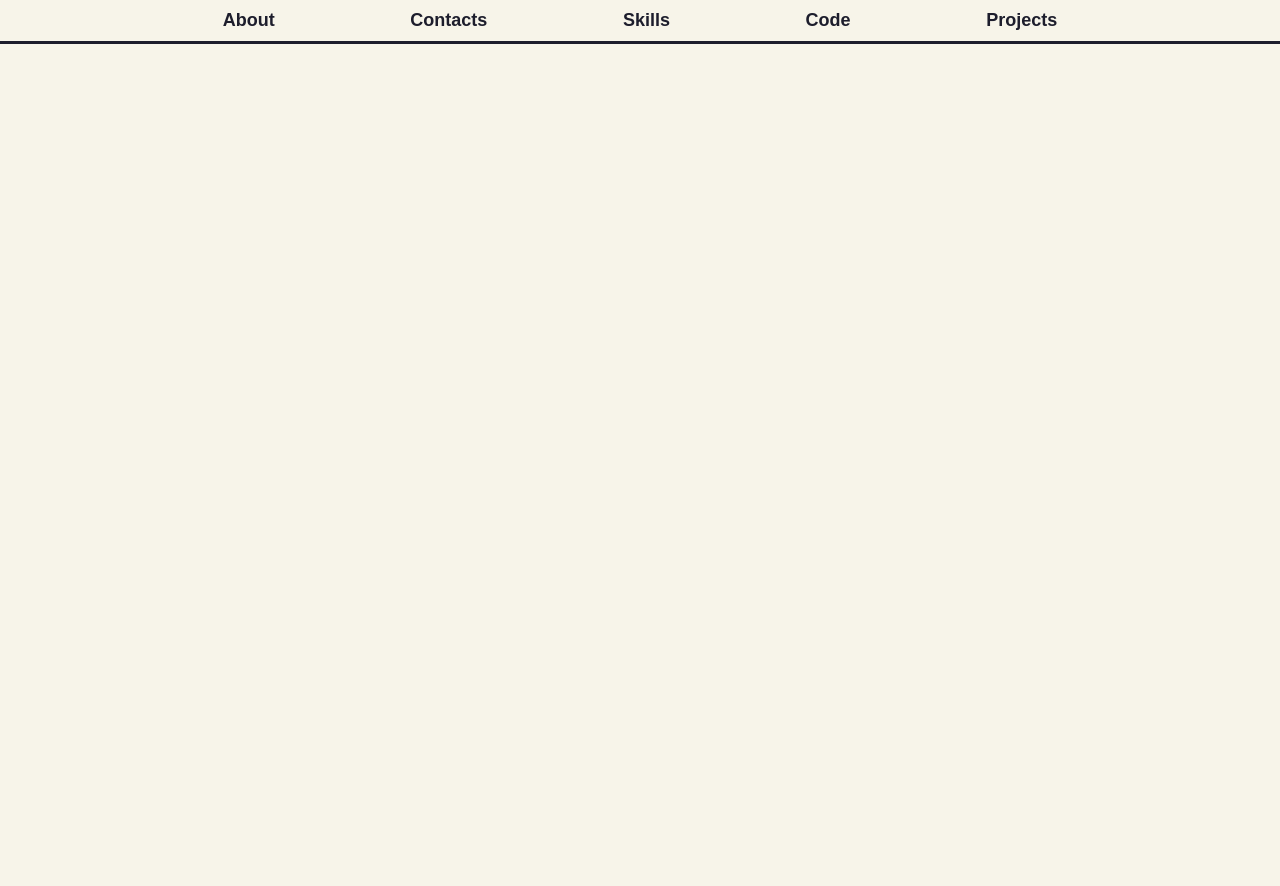
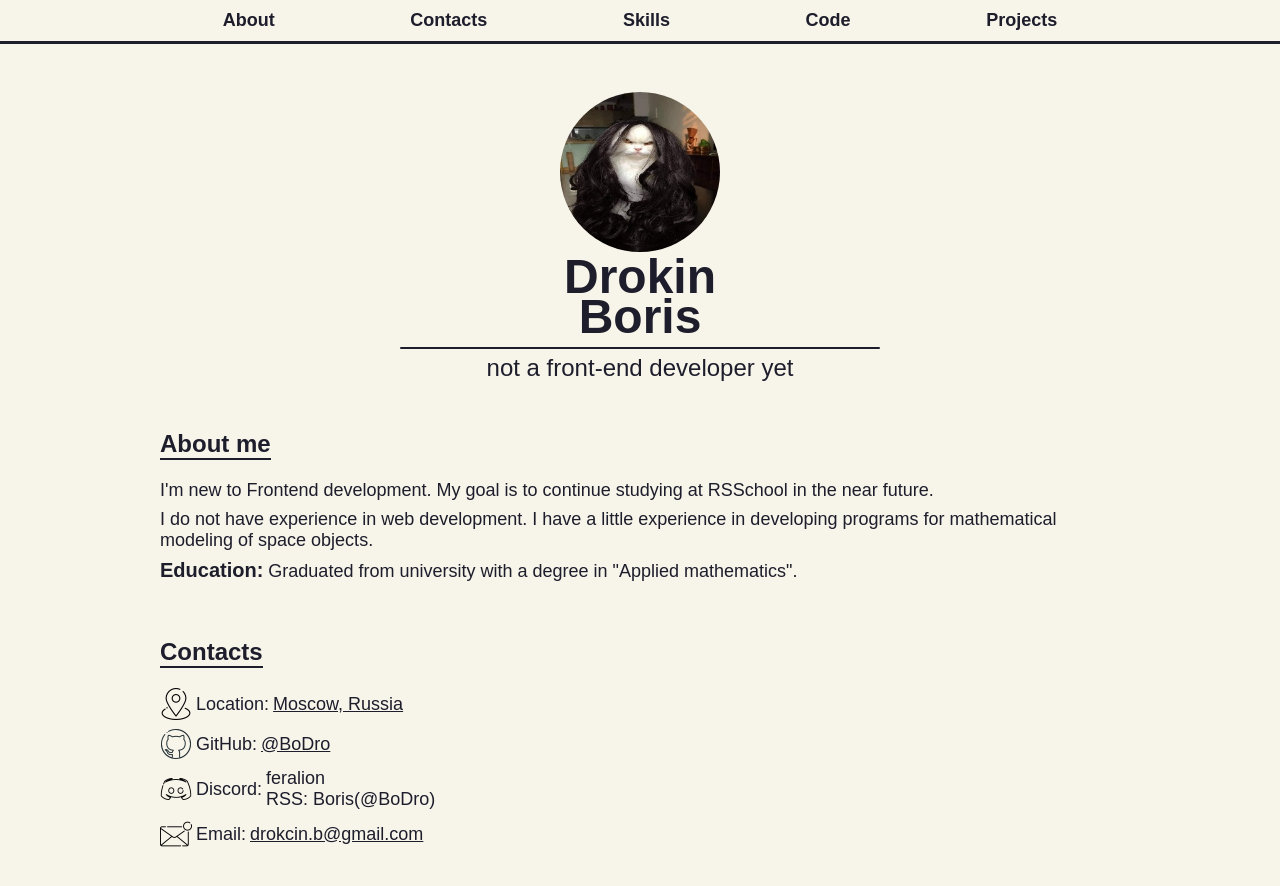
Before and after one commit to BoDrok/rsschool-cv, a plain HTML site: page index.html in a window 1280 px wide. Before the commit the page ends 800 px from the top, so only its background shows below. Drawn offline with Linux system fonts and the light colour scheme.

Commit message:
feat: add section about, contact

```diff
--- a/index.html
+++ b/index.html
@@ -21,4 +21,53 @@
             </nav>
         </div>
     </header>
+    <div class="wrapper">
+        <main>
+            <section id="about" class="about">
+                <img src="img/avatar.jpg" alt="avatar" class="about_avatar">
+                <h1 class="about_name">Drokin<br>Boris</h1>
+                <div class="about_line"></div>
+                <p class="about_text">not a front-end developer yet</p>
+                <div class="about_desc">
+                    <h2 class="about_desc-title">About me</h2>
+                    <p>I'm new to Frontend development. My goal is to continue studying at RSSchool in the near future.</p>
+                    <p>I do not have experience in web development. I have a little experience in developing programs for mathematical modeling of space objects.</p>
+                    <p><b>Education:</b> Graduated from university with a degree in "Applied mathematics".</p>
+                </div>
+            </section>
+            <section id="contact" class="contact">
+                <h2 class="contact_title">Contacts</h2>
+                <ul class="contact_list">
+                    <li class="contact_item">
+                        <div class="contact_item-container">
+                            <img src="img/location.png" alt="email picture" class="contact_icon">
+                            <span>Location:</span>
+                            <a href="https://maps.app.goo.gl/jM72rKYDLJqFi4nF8" target="_blank">Moscow, Russia</a>
+                        </div>
+                    </li>
+                    <li class="contact_item">
+                        <div class="contact_item-container">
+                            <img src="img/github.png" alt="email picture" class="contact_icon">
+                            <span>GitHub:</span>
+                            <a href="https://github.com/bodrok" target="_blank">@BoDro</a>
+                        </div>
+                    </li>
+                    <li class="contact_item">
+                        <div class="contact_item-container">
+                            <img src="img/discord.png" alt="discord picture" class="contact_icon">
+                            <span>Discord:</span>
+                            <span>feralion<br>RSS: Boris(@BoDro)</span>
+                        </div>
+                    </li>
+                    <li class="contact_item">
+                        <div class="contact_item-container">
+                            <img src="img/email.png" alt="email picture" class="contact_icon">
+                            <span>Email:</span>
+                            <a href="mailto:drokcin.b@gmail.com">drokcin.b@gmail.com</a>
+                        </div>
+                    </li>
+                </ul>
+            </section>
+        </main>
+    </div>
 </body>
--- a/style.css
+++ b/style.css
@@ -69,3 +69,98 @@ a {
 .nav_cat-link:hover {
 	cursor : url("img/cat_skills.cur"), auto;
 }
+
+/* Main */
+
+.about {
+	display: flex;
+	flex-direction: column;
+	align-items: center;
+	margin-bottom: 48px;
+}
+
+.about_avatar {
+	max-width: 160px;
+	max-height: 160px;
+	border-radius: 50%;
+	margin-bottom: 5px;
+}
+
+.about_avatar {
+	cursor: url("img/cat_cursor_projects.cur"), auto;
+}
+
+.about_name {
+	font-size: 48px;
+    text-align: center;
+    font-weight: 900;
+	line-height: 40px;
+    margin-bottom: 10px;
+}
+
+.about_line {
+	width: 50%;
+	height: 2px;
+	background-color: #1d1d2c;
+	border-radius: 20px;
+	margin-bottom: 5px;
+}
+
+.about_text {
+	font-size: 24px;
+	margin-bottom: 48px;
+	text-align: center;
+}
+
+.about_desc p {
+	font-size: 18px;
+	margin-bottom: 8px;
+}
+
+.about_desc p:last-child b {
+	font-size: 20px;
+}
+
+.about_desc-title {
+	display: inline-block;
+	border-bottom: 2px solid #1d1d2c;
+	margin-bottom: 20px;
+}
+
+
+/* contacts section */
+
+.contact {
+	margin-bottom: 48px;
+}
+
+.contact_title {
+	display: inline-block;
+	border-bottom: 2px solid #1d1d2c;
+	margin-bottom: 20px;
+}
+.contact_item {
+	margin-bottom: 8px;
+}
+
+.contact_item-container {
+	display: flex;
+	align-items: center;
+	font-size: 18px;
+	gap: 4px;
+}
+
+.contact_item-container a {
+	text-decoration: underline;
+	transition: all .3s;
+}
+
+.contact_item-container a:hover {
+	font-weight: bold;
+	transition: all .5s;
+}
+
+.contact_icon {
+	max-width: 32px;
+	max-height: 32px;
+}
```
